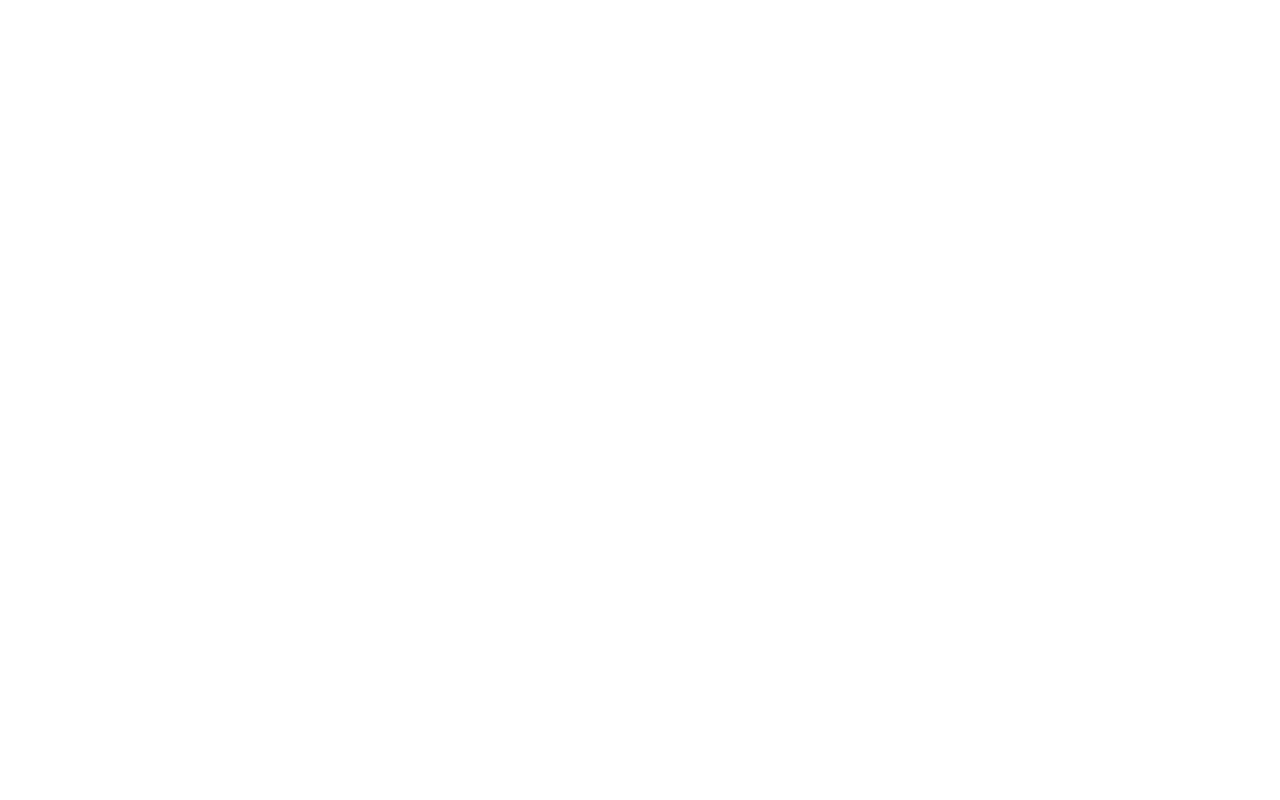
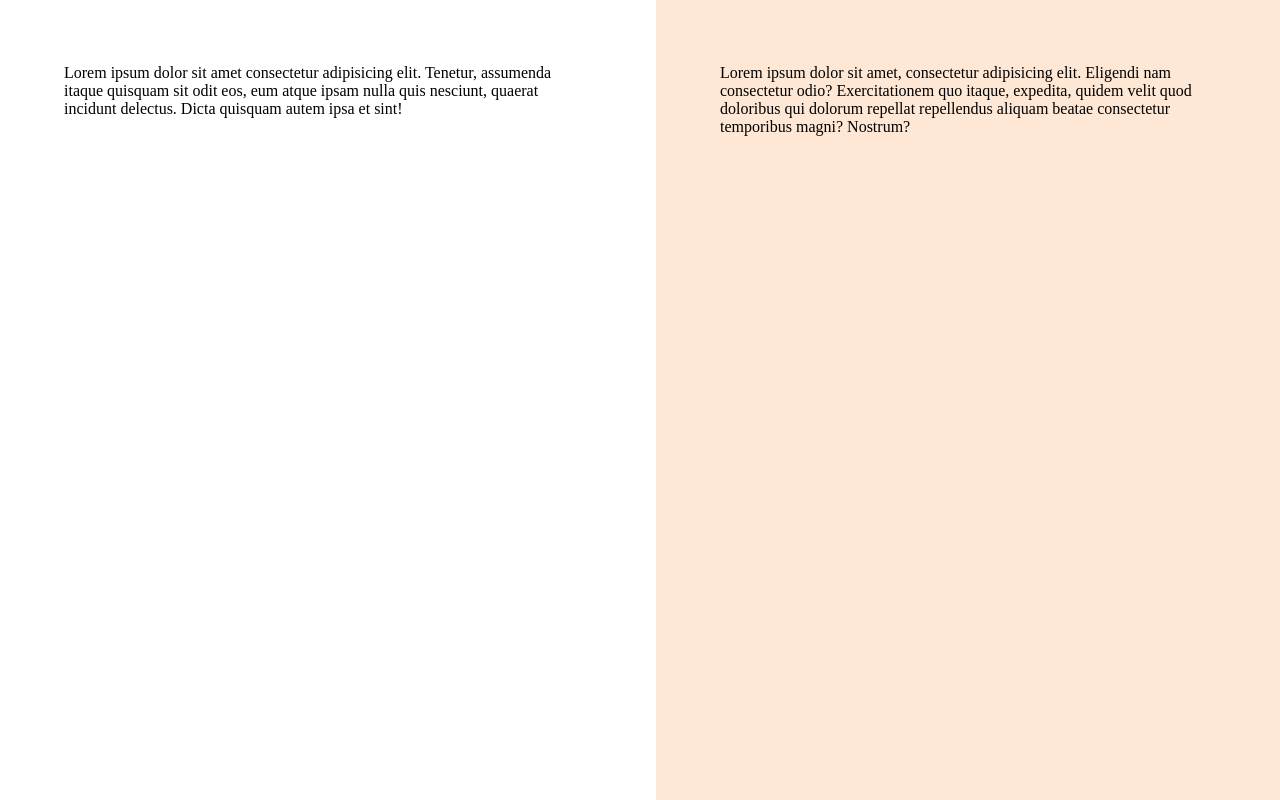
Before and after one commit to VGabrielS/formulario-de-matricula, a plain HTML site: page index.html in a window 1280 px wide. Drawn offline with Linux system fonts and the light colour scheme.

Commit message:
Layout CSS

```diff
--- a/index.html
+++ b/index.html
@@ -13,6 +13,17 @@
     <link href="https://fonts.googleapis.com/css2?family=Poppins:ital,wght@0,100;0,200;0,300;0,400;0,500;0,600;0,700;0,800;0,900;1,100;1,200;1,300;1,400;1,500;1,600;1,700;1,800;1,900&display=swap" rel="stylesheet">
 </head>
 <body>
+    <div id="app">
+        <main>
+            <div class="main-container">Lorem ipsum dolor sit amet consectetur adipisicing elit. Tenetur, assumenda itaque quisquam sit odit eos, eum atque ipsam nulla quis nesciunt, quaerat incidunt delectus. Dicta quisquam autem ipsa et sint!</div>
+        </main>
 
+
+
+
+        <aside>
+            <div class="aside-container">Lorem ipsum dolor sit amet, consectetur adipisicing elit. Eligendi nam consectetur odio? Exercitationem quo itaque, expedita, quidem velit quod doloribus qui dolorum repellat repellendus aliquam beatae consectetur temporibus magni? Nostrum?</div>
+        </aside>
+    </div>
 </body>
 </html>
--- a/styles/global.css
+++ b/styles/global.css
@@ -1,4 +1,11 @@
-root {
+* {
+    margin: 0;
+    padding: 0;
+    box-sizing: border-box;
+}
+
+
+:root {
     --font-famyly: 'Poppins', sans-serif;
     --text: 400 1rem/1.5 var(--font-famyly);
     --text-sm: 400 0.875rem/1.4 var(--font-famyly);
@@ -9,10 +16,14 @@
     --text-highlight:#E43A12;
 
     --surface-primary: #FFFFFF;
-    --surface-secondary: #fee7d4;
+    --surface-secondary:#fee7d4;
 
     --stroke-default:#D6D3D1;
     --stroke-highight:#F3541C;
-    --semantic-error: #DC2626;
+    --semantic-error:#DC2626;
 
 }
+
+body {
+    overflow: hidden;
+}
--- a/styles/index.css
+++ b/styles/index.css
@@ -1 +1,2 @@
 @import url(global.css);
+@import url(layout.css);
--- /dev/null
+++ b/styles/layout.css
@@ -0,0 +1,29 @@
+#app {
+    display: grid;
+    grid-template-columns: 51.25% 48.78%;
+
+    height: 100vh;
+    overflow: hidden;
+
+}
+
+main {
+    overflow: auto;
+    padding: 4rem;
+
+    & .main-container {
+        max-width: 33rem;
+        margin-left: auto;
+
+    }
+
+}
+
+aside {
+    padding: 4rem;
+    background-color: var(--surface-secondary);
+
+    & .aside-container {
+        max-width: 31rem;
+    }
+}
```
